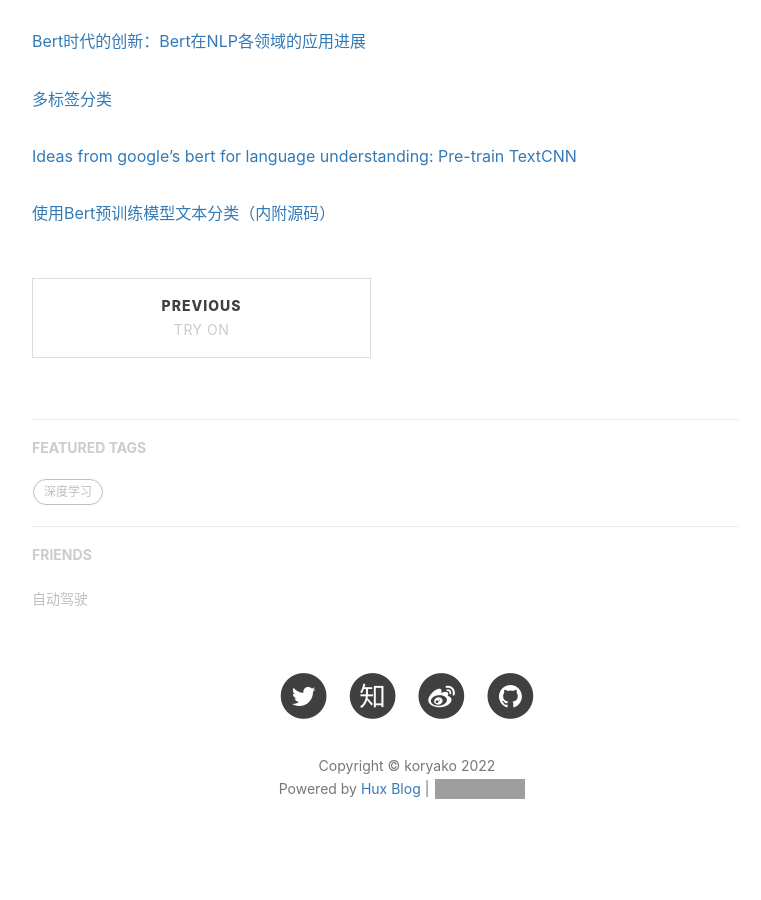
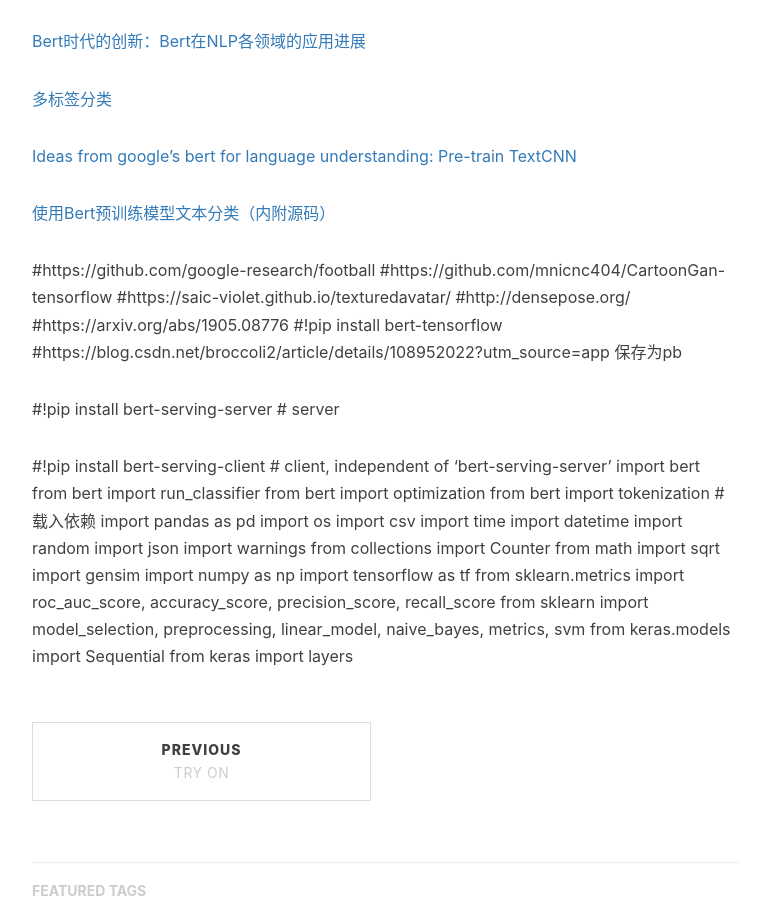
Before and after one commit to koryako/koryako.github.io, a Jekyll site: the page built from _posts/2022-1-24-电商地址中文分词.md, in a window 1280 px wide and 900 px high, scrolled down 1247 px. Shown: the whole window, without its empty margins (233-994 px from the left). Built offline with Jekyll 4.4.1, drawn with Linux system fonts in a browser that asks for light colours; nearby versions of some CDN libraries; comment, search, counter and statistics services are not loaded; grey boxes are pictures that could not be loaded.

Commit message:
Update 2022-1-24-电商地址中文分词.md

```diff
--- a/_posts/2022-1-24-电商地址中文分词.md
+++ b/_posts/2022-1-24-电商地址中文分词.md
@@ -61,3 +61,38 @@ https://github.com/rasbt/deeplearning-models
 [Ideas from google's bert for language understanding: Pre-train TextCNN](https://github.com/brightmart/bert_language_understanding)
 
 [使用Bert预训练模型文本分类（内附源码）](https://www.jiqizhixin.com/articles/2019-03-13-4 )
+
+
+#https://github.com/google-research/football
+#https://github.com/mnicnc404/CartoonGan-tensorflow
+#https://saic-violet.github.io/texturedavatar/
+#http://densepose.org/
+#https://arxiv.org/abs/1905.08776
+#!pip install bert-tensorflow
+#https://blog.csdn.net/broccoli2/article/details/108952022?utm_source=app 保存为pb
+
+#!pip install bert-serving-server # server
+
+#!pip install bert-serving-client # client, independent of 'bert-serving-server'
+import bert
+from bert import run_classifier
+from bert import optimization
+from bert import tokenization
+#载入依赖
+import pandas as pd
+import os
+import csv
+import time
+import datetime
+import random
+import json
+import warnings
+from collections import Counter
+from math import sqrt
+import gensim
+import numpy as np
+import tensorflow as tf
+from sklearn.metrics import roc_auc_score, accuracy_score, precision_score, recall_score
+from sklearn import model_selection, preprocessing, linear_model, naive_bayes, metrics, svm
+from keras.models import Sequential
+from keras import layers
```
